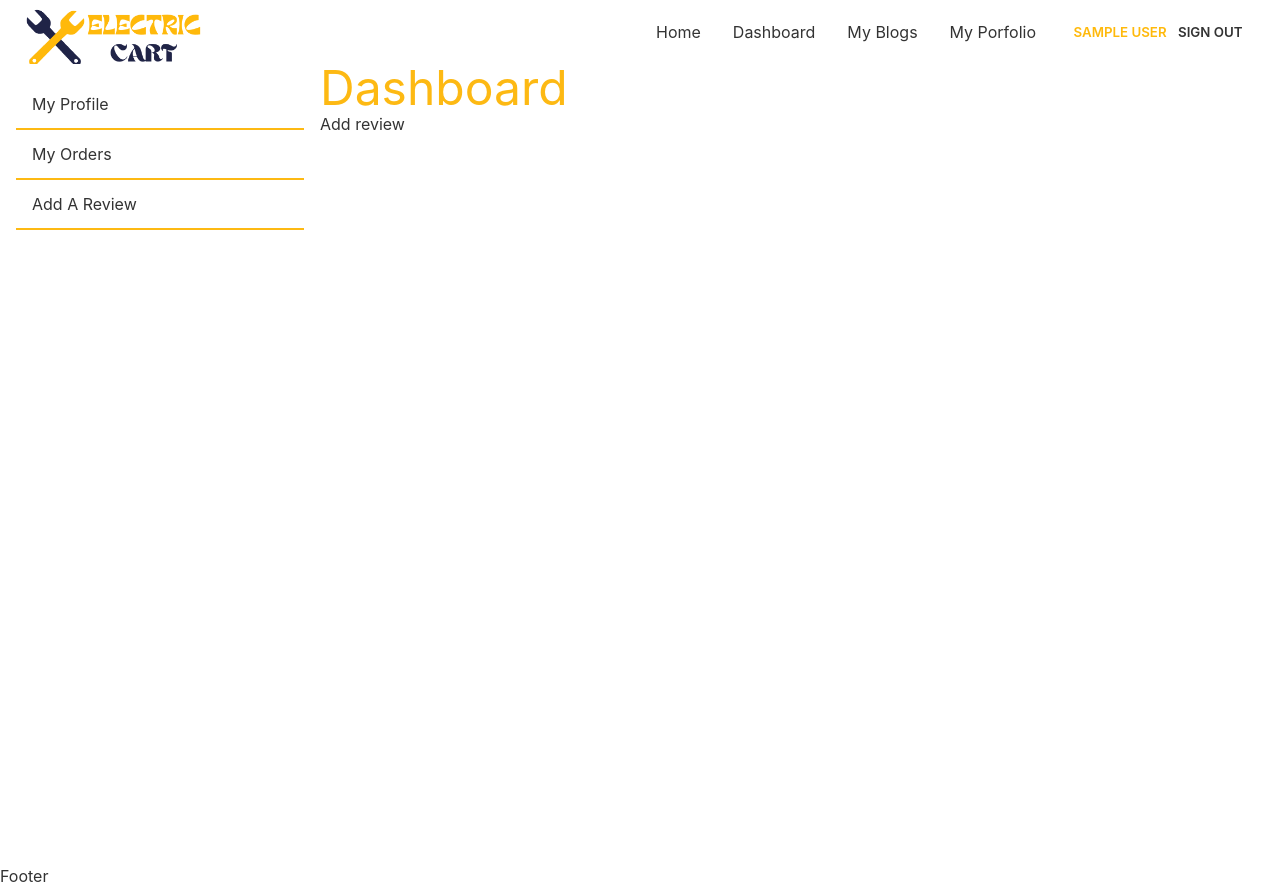
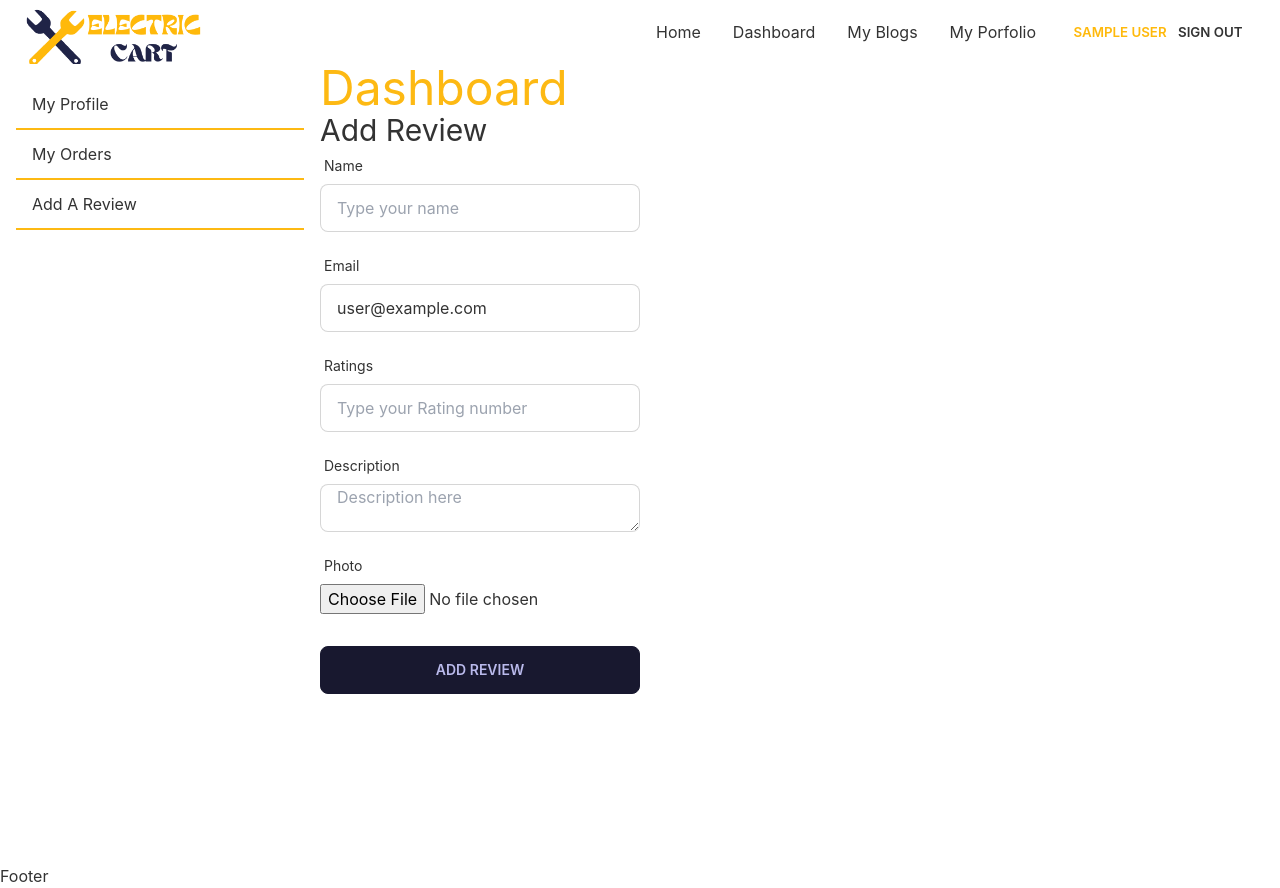
Before and after one commit to abushamacd/Assignment_12_Electric_cart_client, a React (Create React App) app: page /dashboard/addreview in a window 1280 px wide. Built offline with nearby package versions, Linux system fonts and the light colour scheme; no server answers; sample sign-in values are in the browser's storage.

Commit message:
add review form

```diff
--- a/src/pages/Dashboard/AddReview.js
+++ b/src/pages/Dashboard/AddReview.js
@@ -1,9 +1,208 @@
 import React from "react";
+import { toast } from "react-toastify";
+import { useForm } from "react-hook-form";
+import { useQuery } from "react-query";
+import { useAuthState } from "react-firebase-hooks/auth";
+import auth from "../../firebase.init";
 
 const AddReview = () => {
+  const [user, loading] = useAuthState(auth);
+
+  const imgStorageKey = "0d249f6ebce01b322c3e885d02f76781";
+  // hook form
+  const {
+    register,
+    formState: { errors },
+    handleSubmit,
+    reset,
+  } = useForm();
+
+  // handle submit
+  const onSubmit = async (data) => {
+    const image = data.image[0];
+    const formData = new FormData();
+    formData.append("image", image);
+    const url = `https://api.imgbb.com/1/upload?key=${imgStorageKey}`;
+    fetch(url, {
+      method: "POST",
+      body: formData,
+    })
+      .then((res) => res.json())
+      .then((result) => {
+        if (result.success) {
+          const img = result.data.url;
+          const review = {
+            name: data.name,
+            email: user?.email,
+            desc: data.desc,
+            rating: data.rating,
+            img: img,
+          };
+          // Send to DB
+          fetch("http://localhost:5000/review", {
+            method: "POST",
+            headers: {
+              "content-type": "application/json",
+              authorization: `Bearer ${localStorage.getItem("accessToken")} `,
+            },
+            body: JSON.stringify(review),
+          })
+            .then((res) => res.json())
+            .then((inserted) => {
+              if (inserted.insertedId) {
+                toast("Review added successfully");
+                reset();
+              } else {
+                toast.error("Review not added");
+              }
+            });
+        }
+        console.log("imgbb", result);
+      });
+  };
   return (
     <div>
-      <h2>Add review</h2>
+      <h2 className="text-3xl">Add Review</h2>
+      <form onSubmit={handleSubmit(onSubmit)}>
+        {/* Name */}
+        <div className="form-control w-full max-w-xs">
+          <label className="label">
+            <span className="label-text">Name</span>
+          </label>
+          <input
+            {...register("name", {
+              required: {
+                value: true,
+                message: "Name is required",
+              },
+            })}
+            type="text"
+            placeholder="Type your name"
+            className="input input-bordered w-full max-w-xs"
+          />
+          <label className="label">
+            {errors.name?.type === "required" && (
+              <span className="label-text-alt text-red-600">
+                {errors.name.message}
+              </span>
+            )}
+          </label>
+        </div>
+        {/* Email */}
+        <div className="form-control w-full max-w-xs">
+          <label className="label">
+            <span className="label-text">Email</span>
+          </label>
+          <input
+            {...register("email", {
+              required: {
+                value: true,
+                message: "Email is required",
+              },
+              pattern: {
+                value: /[a-z0-9]+@[a-z]+\.[a-z]{2,3}/,
+                message: "Provide valid email",
+              },
+            })}
+            value={user?.email}
+            readOnly
+            type="email"
+            placeholder="Type your email"
+            className="input input-bordered w-full max-w-xs"
+          />
+          <label className="label">
+            {errors.email?.type === "required" && (
+              <span className="label-text-alt text-red-600">
+                {errors.email.message}
+              </span>
+            )}
+            {errors.email?.type === "pattern" && (
+              <span className="label-text-alt text-red-600">
+                {errors.email.message}
+              </span>
+            )}
+          </label>
+        </div>
+
+        {/* Ratings */}
+        <div className="form-control w-full max-w-xs">
+          <label className="label">
+            <span className="label-text">Ratings</span>
+          </label>
+          <input
+            {...register("rating", {
+              required: {
+                value: true,
+                message: "Ratings is required",
+              },
+            })}
+            type="number"
+            max={5}
+            placeholder="Type your Rating number"
+            className="input input-bordered w-full max-w-xs"
+          />
+          <label className="label">
+            {errors.rating?.type === "required" && (
+              <span className="label-text-alt text-red-600">
+                {errors.rating.message}
+              </span>
+            )}
+          </label>
+        </div>
+        {/* Description */}
+        <div className="form-control w-full max-w-xs">
+          <label className="label">
+            <span className="label-text">Description</span>
+          </label>
+          <textarea
+            {...register("desc", {
+              required: {
+                value: true,
+                message: "Description is required",
+              },
+            })}
+            type="text"
+            placeholder="Description here"
+            className="input input-bordered w-full max-w-xs"
+          />
+          <label className="label">
+            {errors.desc?.type === "required" && (
+              <span className="label-text-alt text-red-600">
+                {errors.desc.message}
+              </span>
+            )}
+          </label>
+        </div>
+        {/* Photo */}
+        <div className="form-control w-full max-w-xs">
+          <label className="label">
+            <span className="label-text">Photo</span>
+          </label>
+          <input
+            {...register("image", {
+              required: {
+                value: true,
+                message: "Photo is required",
+              },
+            })}
+            type="file"
+            className="input-bordered w-full max-w-xs"
+          />
+          <label className="label">
+            {errors.image?.type === "required" && (
+              <span className="label-text-alt text-red-600">
+                {errors.image.message}
+              </span>
+            )}
+          </label>
+        </div>
+
+        <input
+          className="btn w-full max-w-xs mt-4"
+          value="Add Review"
+          type="submit"
+        />
+      </form>
     </div>
   );
 };
--- a/src/pages/Dashboard/Orders.js
+++ b/src/pages/Dashboard/Orders.js
@@ -31,6 +31,32 @@ const Orders = () => {
   return (
     <div>
       <h2>Orders</h2>
+      <div class="overflow-x-auto">
+        <table class="table w-full">
+          {/* <!-- head --> */}
+          <thead>
+            <tr>
+              <th></th>
+              <th>Name</th>
+              <th>Price</th>
+              <th>Quantity</th>
+              <th>Status</th>
+              <th>Payment</th>
+            </tr>
+          </thead>
+          <tbody>
+            {order.map((order, index) => (
+              <tr key={order._id}>
+                <th>{index + 1}</th>
+                <td>{order.productName}</td>
+                <td>{order.quantity}</td>
+                <td>{order.price}</td>
+                <td>{order.treatment}</td>
+              </tr>
+            ))}
+          </tbody>
+        </table>
+      </div>
     </div>
   );
 };
--- a/src/pages/Product/Purchase.js
+++ b/src/pages/Product/Purchase.js
@@ -4,6 +4,7 @@ import { useAuthState } from "react-firebase-hooks/auth";
 import auth from "../../firebase.init";
 import { useForm } from "react-hook-form";
 import { toast } from "react-toastify";
+import Loading from "../Shared/Loading";
 
 const Purchase = () => {
   // Get ID
@@ -19,31 +20,70 @@ const Purchase = () => {
   const { id: _id, name, img, minimum, quantity, description, price } = tools;
   const [user, loading, error] = useAuthState(auth);
 
-  const {
-    register,
-    formState: { errors },
-    handleSubmit,
-    reset,
-  } = useForm();
+  const [inputQuantity, setInputQuantity] = useState(0);
 
-  const onSubmit = (data) => {
-    console.log(data);
-    const url = `http://localhost:5000/order`;
-    fetch(url, {
+  const totalPrice = inputQuantity * price;
+  console.log(inputQuantity, ":", totalPrice);
+
+  // const {
+  //   register,
+  //   formState: { errors },
+  //   handleSubmit,
+  //   reset,
+  // } = useForm();
+
+  // const onSubmit = (data) => {
+  //   console.log(data);
+  //   const url = `http://localhost:5000/order`;
+  //   fetch(url, {
+  //     method: "POST",
+  //     headers: {
+  //       "Content-Type": "application/json",
+  //     },
+  //     body: JSON.stringify(data),
+  //   })
+  //     .then((res) => res.json())
+  //     .then((result) => {
+  //       if (result.insertedId) {
+  //         toast("Your Order is place");
+  //       }
+  //     });
+  //   // Reset form after add data
+  //   reset();
+  // };
+
+  // Booking Order
+  const handleOrder = (event) => {
+    event.preventDefault();
+
+    const order = {
+      productName: event.target.pName.value,
+      name: event.target.name.value,
+      email: event.target.email.value,
+      address: event.target.address.value,
+      phone: event.target.phone.value,
+      price: totalPrice,
+      quantity: event.target.quantity.value,
+    };
+
+    console.log(order);
+
+    fetch("http://localhost:5000/order", {
       method: "POST",
       headers: {
-        "Content-Type": "application/json",
+        "content-type": "application/json",
       },
-      body: JSON.stringify(data),
+      body: JSON.stringify(order),
     })
       .then((res) => res.json())
-      .then((result) => {
-        if (result.insertedId) {
-          toast("Your Order is place");
+      .then((data) => {
+        console.log(data);
+        if (data.insertedId) {
+          toast(`Place Order`);
+        } else {
+          toast.error(`Order Not place`);
         }
       });
-    // Reset form after add data
-    reset();
   };
 
   return (
@@ -87,135 +127,95 @@ const Purchase = () => {
           <div class="card flex-shrink-0 w-full max-w-sm shadow-2xl bg-base-100">
             <div class="card-body">
               <h2 className="text-center text-2xl font-bold">Order Info</h2>
-              <form
-                className="d-flex flex-column"
-                onSubmit={handleSubmit(onSubmit)}
-              >
-                {/* User name */}
-                <div className="form-control w-full max-w-xs">
-                  <label className="label">
-                    <span className="label-text">Your name</span>
+              <form onSubmit={handleOrder}>
+                {/* <form> */}
+
+                <label htmlFor="">
+                  <small>Your name</small>
                 </label>
                 <input
                   type="text"
-                    placeholder="Type your name"
-                    className="input input-bordered w-full max-w-xs"
+                  name="name"
                   value={user?.displayName}
-                    readOnly
-                    {...register("name")}
+                  disabled
+                  className="input input-bordered input-secondary w-full max-w-lg mt-2"
                 />
-                </div>
-                {/* Email*/}
-                <div className="form-control w-full max-w-xs">
-                  <label className="label">
-                    <span className="label-text">Email</span>
+                <label htmlFor="">
+                  <small>Your email</small>
                 </label>
                 <input
                   type="email"
-                    placeholder="Type your email"
-                    className="input input-bordered w-full max-w-xs"
+                  name="email"
                   value={user?.email}
-                    readOnly
-                    {...register("email")}
+                  disabled
+                  className="input input-bordered input-secondary w-full max-w-lg mt-2"
                 />
-                </div>
-                {/* Address*/}
-                <div className="form-control w-full max-w-xs">
-                  <label className="label">
-                    <span className="label-text">Address</span>
+
+                <label htmlFor="">
+                  <small>Shipping Address</small>
                 </label>
                 <input
+                  required
                   type="text"
-                    placeholder="Type your address"
-                    className="input input-bordered w-full max-w-xs"
-                    {...register("address", {
-                      required: {
-                        value: true,
-                        message: "Address is required",
-                      },
-                    })}
+                  name="address"
+                  placeholder="Your Address"
+                  className="input input-bordered input-secondary w-full max-w-lg mt-2"
                 />
-                  <label className="label">
-                    {errors.address?.type === "required" && (
-                      <span className="label-text-alt text-red-600">
-                        {errors.address.message}
-                      </span>
-                    )}
+                <label htmlFor="">
+                  <small>Your phone number</small>
                 </label>
-                </div>
-                {/* Phone*/}
-                <div className="form-control w-full max-w-xs">
-                  <label className="label">
-                    <span className="label-text">Phone number</span>
+                <input
+                  required
+                  type="text"
+                  name="phone"
+                  placeholder="Phone number"
+                  className="input input-bordered input-secondary w-full max-w-lg mt-2"
+                />
+
+                <label htmlFor="">
+                  <small>Product name</small>
+                </label>
+                <input
+                  disabled
+                  name="pName"
+                  value={name}
+                  className="input input-bordered input-secondary w-full max-w-lg mt-2"
+                />
+                <label htmlFor="">
+                  <small>Per unit product price </small>
                 </label>
                 <input
                   type="number"
-                    placeholder="Type your Phone number"
-                    className="input input-bordered w-full max-w-xs"
-                    {...register("phone", {
-                      required: {
-                        value: true,
-                        message: "Phone number is required",
-                      },
-                    })}
+                  name="price"
+                  value={price}
+                  disabled
+                  placeholder="Phone number"
+                  className="input input-bordered input-secondary w-full max-w-lg mt-2"
                 />
-                  <label className="label">
-                    {errors.phone?.type === "required" && (
-                      <span className="label-text-alt text-red-600">
-                        {errors.phone.message}
-                      </span>
-                    )}
-                  </label>
-                </div>
-                {/* Id*/}
-                <div className="form-control w-full max-w-xs">
-                  <label className="label">
-                    <span className="label-text">Product Id</span>
+                <label htmlFor="">
+                  <small className="text-red-600">
+                    Minimum Order {minimum}{" "}
+                  </small>
                 </label>
                 <input
-                    type="text"
-                    placeholder="Type your email"
-                    className="input input-bordered w-full max-w-xs"
-                    value={id}
-                    readOnly
-                    {...register("id")}
-                  />
-                </div>
-                {/* Quantity */}
-                <div className="form-control w-full max-w-xs">
-                  <label className="label">
-                    <span className="label-text">
-                      Minimum Order (<small>Of this item</small>) :
-                      <span className="text-secondary">{minimum}</span>{" "}
-                    </span>
-                  </label>
-                  <input
+                  required
                   type="number"
                   min={minimum}
                   max={quantity}
-                    placeholder="Type your order quantity"
-                    className="input input-bordered w-full max-w-xs"
-                    {...register("quantity", {
-                      required: {
-                        value: true,
-                        message: "Quantity number is required",
-                      },
-                    })}
+                  onChange={(e) => setInputQuantity(e.target.value)}
+                  name="quantity"
+                  placeholder="Product Quantiy"
+                  className="input input-bordered input-secondary w-full max-w-lg mt-2"
                 />
-                  <label className="label">
-                    {errors.quantity?.type === "required" && (
-                      <span className="label-text-alt text-red-600">
-                        {errors.quantity.message}
-                      </span>
-                    )}
-                  </label>
-                </div>
-
-                {/* Submit */}
+                <p>Total price: {totalPrice} </p>
                 <input
-                  className="btn btn-primary uppercase text-white font-bold bg-gradient-to-r from-secondary to-primary w-full mt-2"
+                  disabled={
+                    inputQuantity < parseInt(minimum) ||
+                    inputQuantity > parseInt(quantity)
+                  }
                   type="submit"
                   value="Place Order"
+                  className="btn bg-secondary text-black hover:text-white w-full max-w-lg mt-2"
                 />
               </form>
             </div>
```
Lines whose indentation alone changed are shown as unchanged.
